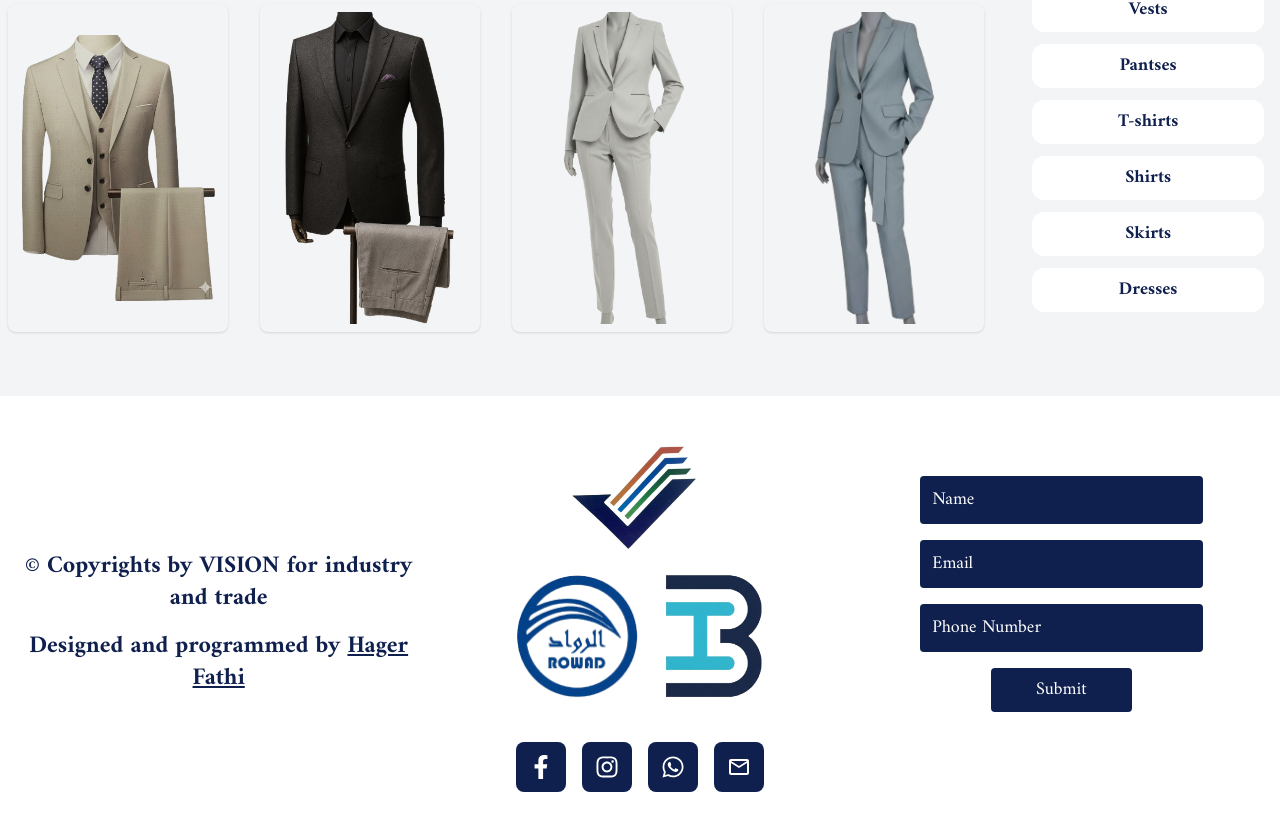
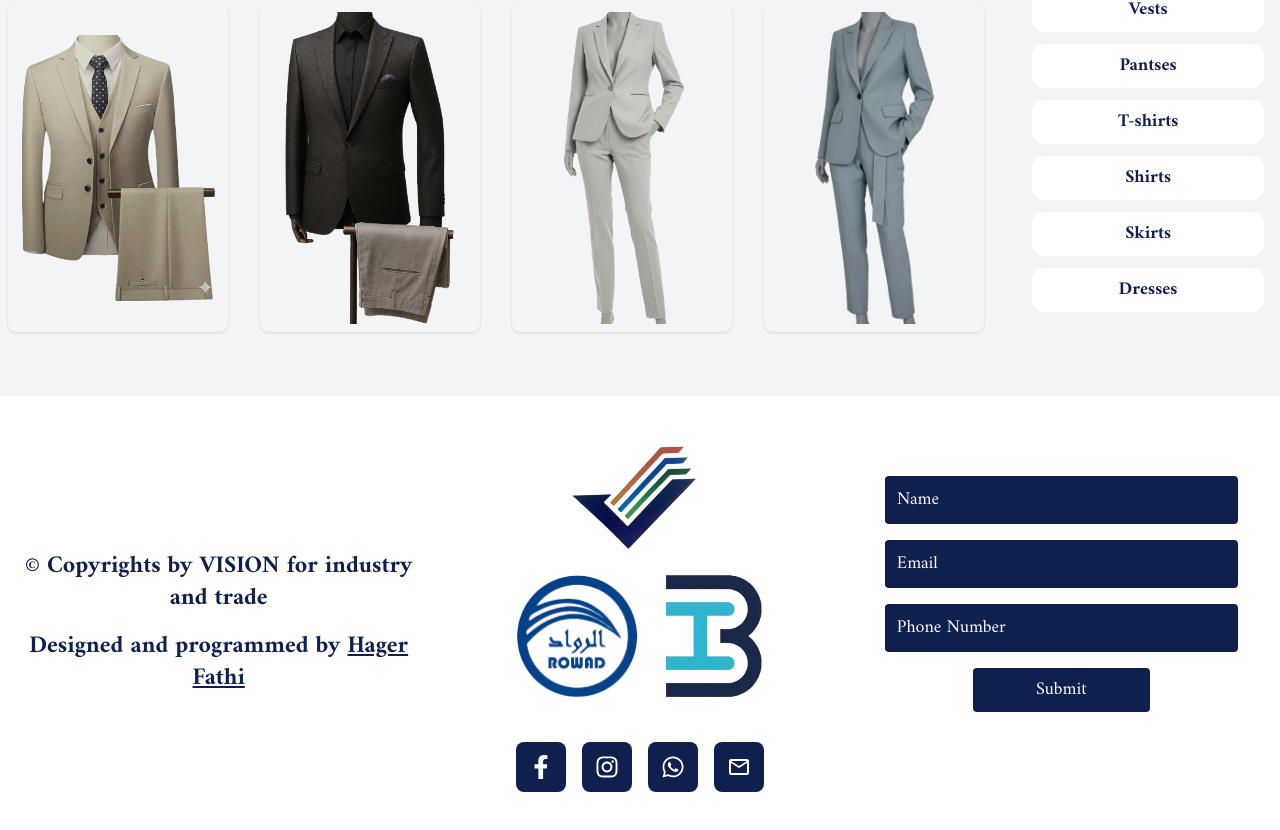
Before and after one commit to gogioz/Vision-for-Industry-Prod, a Next.js app: page / in a window 1280 px wide. Shown: the part 2705-3535 px from the top of the page. Built offline with nearby package versions, Linux system fonts and the light colour scheme.

Commit message:
Update Footer.jsx

```diff
--- a/src/app/components/Footer.jsx
+++ b/src/app/components/Footer.jsx
@@ -95,12 +95,12 @@ const Footer = ({ lang }) => {
         </div>
 
         {/* Contact Form */}
-        <div className="flex justify-center items-center  2xl:pt-20  lg:order-2 ">
+        <div className="flex justify-center items-center  2xl:pt-20  lg:order-2 px-12 ">
           <div className="flex flex-col justify-center items-center gap-y-6 lg:pt-20 md:pt-12  ">
             <form
               ref={form}
               onSubmit={sendEmail}
-              className="flex flex-col gap-4 w-[70%] lg:w-[80%]"
+              className="flex flex-col gap-4"
             >
               <input
                 dir={lang === "en" ? "ltr" : "rtl"}
```
